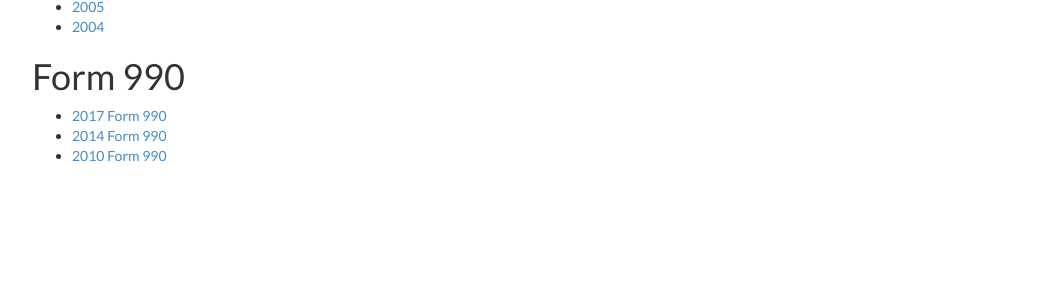
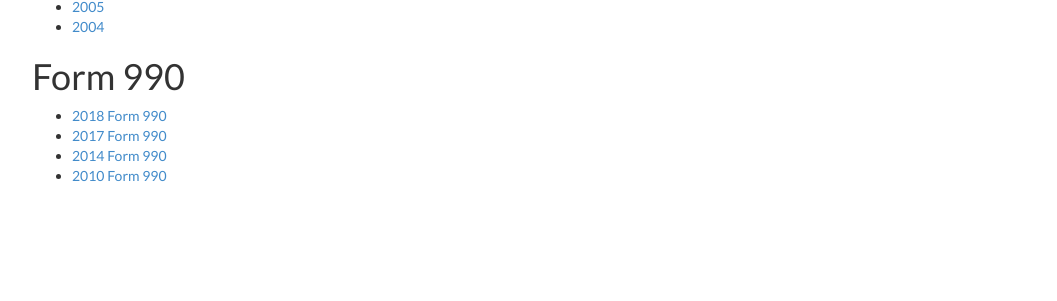
Before and after one commit to friendsofburma/friendsofburma.github.io, a Jekyll site: the page built from _pages/annualreports.html, in a window 1280 px wide. Shown: the part 424-725 px from the top of the page, without its empty margins (111-1168 px from the left). Built offline with Jekyll 4.4.1, drawn with Linux system fonts in a browser that asks for light colours.

Commit message:
Form 990 for 2018 added.

```diff
--- a/_pages/annualreports.html
+++ b/_pages/annualreports.html
@@ -26,7 +26,8 @@ permalink: /annualreports/
     </ul>
     <h1>Form 990</h1>
     <ul>
-        <li><a href="/static/docs/f990_2017.pdf">2017 Form 990</a></li>
+      <li><a href="/static/docs/f990_2018.pdf">2018 Form 990</a></li>
+      <li><a href="/static/docs/f990_2017.pdf">2017 Form 990</a></li>
     	<li><a href="/static/docs/990_2014_FOB.pdf">2014 Form 990</a></li>
     	<li><a href="/static/docs/2010_990_FOB_signed.pdf">2010 Form 990</a></li>
     </ul>
```
Also changed, not shown: 1 other file.
